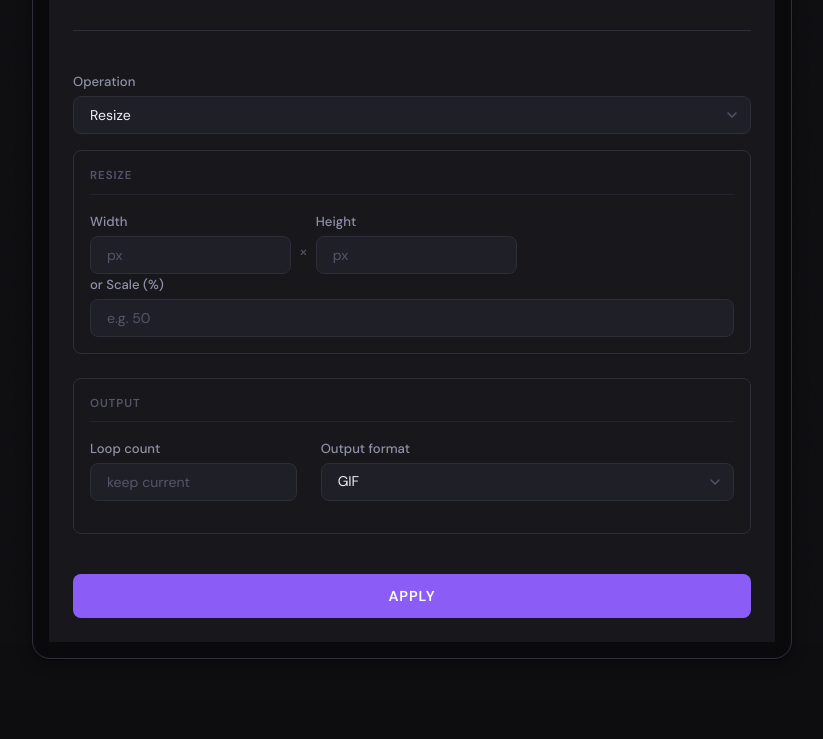
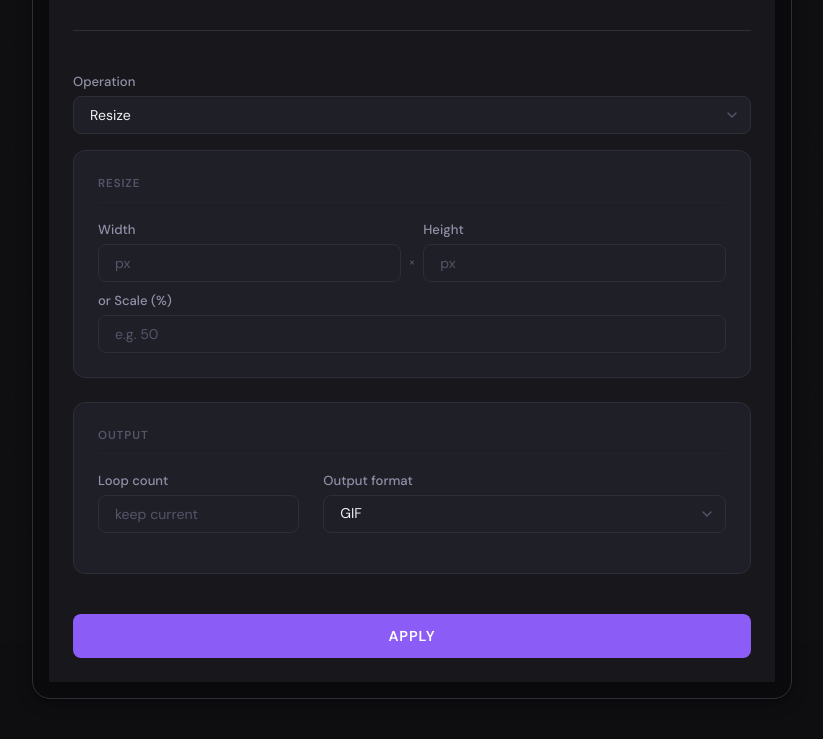
Before and after one commit to Tiritibambix/ImaGUIck, a Flask app: template templates/gif_edit.html in a window 1280 px wide. Shown: the part 157-896 px from the top of the page, without its empty margins (228-1051 px from the left). Before the commit the page ends 816 px from the top, so only its background shows below. Run offline with Flask 3, Linux system fonts and the light colour scheme; the template is opened without the code that fills it, so the values that code supplies are empty; some libraries are stand-ins or nearby versions.

Commit message:
fix(ui): restore the GIF pages' legacy block styles verbatim
The options-page refactor removed the legacy layout classes and they were
rewritten from memory rather than copied. The GIF creation and editing pages
are the only remaining users, so the discrepancies only showed there:

- .section-block took --surface-card, the card's own colour, so its blocks
  were invisible against the card instead of sitting on --surface-raised like
  every block on the home page. Its radius and padding had shrunk too.
- .dim-row became a flex row instead of a 1fr auto 1fr grid, and .dim-sep lost
  its 38px height, so the separator no longer lined up with the width and
  height fields.
- .form-grid lost min-width: 0 and overflow: hidden, its guards against a
  long value widening the page.

Restore all four rules exactly as they were before the refactor. Surfaces,
border and matte frame now read identically on all seven pages.

```diff
--- a/templates/_resize_options_styles.html
+++ b/templates/_resize_options_styles.html
@@ -84,6 +84,8 @@
         display: grid;
         grid-template-columns: 1fr;
         gap: var(--sp-lg);
+        min-width: 0;
+        overflow: hidden;
     }
 
     @media (min-width: 640px) {
@@ -92,11 +94,29 @@
     }
 
     .section-block {
-        padding: var(--sp-md);
+        background: var(--surface-raised);
         border: 1px solid var(--surface-border);
-        border-radius: var(--radius-md);
-        background: var(--surface-card);
+        border-radius: var(--radius-lg);
+        padding: var(--sp-lg);
         min-width: 0;
+        overflow: hidden;
+    }
+
+    .dim-row {
+        display: grid;
+        grid-template-columns: 1fr auto 1fr;
+        gap: var(--sp-sm);
+        align-items: end;
+        margin-bottom: var(--sp-sm);
+    }
+
+    .dim-sep {
+        display: flex;
+        align-items: center;
+        justify-content: center;
+        height: 38px;
+        color: var(--text-muted);
+        font-size: 0.75rem;
     }
 
     .options-row {
@@ -109,14 +129,6 @@
     @media (max-width: 480px) {
         .options-row { grid-template-columns: 1fr; }
     }
-
-    .dim-row {
-        display: flex;
-        align-items: flex-end;
-        gap: var(--sp-sm);
-    }
-
-    .dim-sep { color: var(--text-muted); padding-bottom: 9px; }
 
     .submit-area { margin-top: var(--sp-xl); }
 
```
